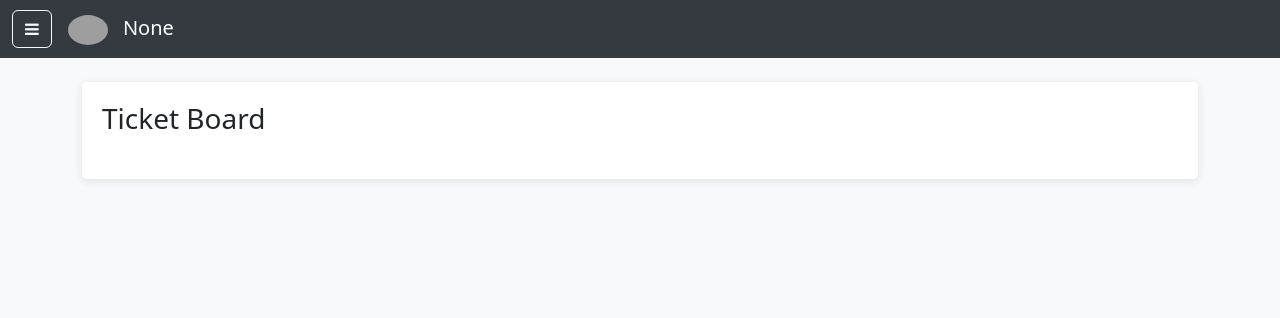
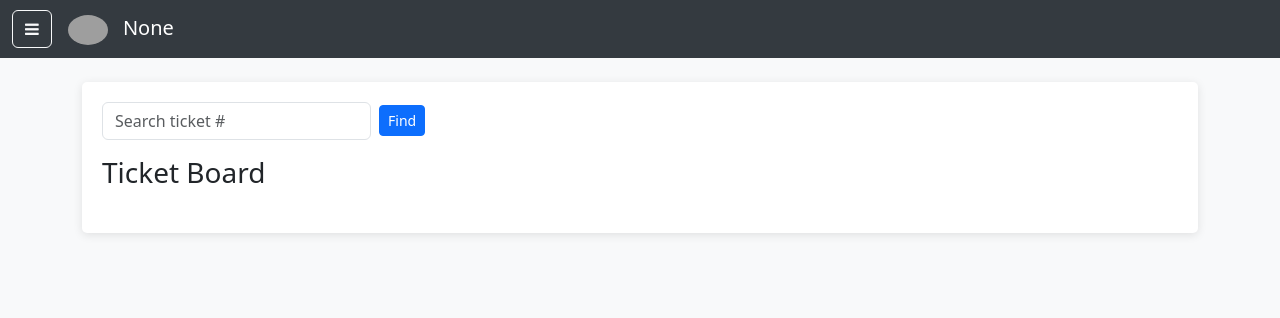
Before and after one commit to abean94/Ticket-and-Project-Management, a Flask app: page /dashboard in a window 1280 px wide. Shown: the top 318 px of the page. Run offline with Flask 3, Linux system fonts and the light colour scheme; the visitor is signed in with stand-in values (Sample User, id 1); data that the repository does not hold is empty; parts of the project's set-up code (start-up, migrations or seed data) failed here and were passed over; some libraries are stand-ins or nearby versions; grey boxes are pictures that could not be loaded.

Commit message:
added search function for dashboard to search ticket number, subject, or requestor

```diff
--- a/templates/dashboard.html
+++ b/templates/dashboard.html
@@ -225,6 +225,10 @@
 
     <div class="container mt-4">
         <div class="tickets-container">
+            <div class="mb-3 d-flex align-items-center gap-2">
+                <input type="text" id="ticketSearchInput" placeholder="Search ticket #" class="form-control w-25">
+                <button class="btn btn-primary btn-sm" onclick="searchTicket()">Find</button>
+            </div>
             <h3 class="mb-4">Ticket Board</h3>
             <ul class="tickets-list">
                 {% for ticket in tickets %}
@@ -317,5 +321,51 @@
             }
         });
     </script>
+    <script>
+    function searchTicket() {
+        const input = document.getElementById("ticketSearchInput").value.toLowerCase().trim();
+        if (!input) {
+            alert("Please enter a ticket number, name, or subject.");
+            return;
+        }
+
+        // Remove previous highlights
+        document.querySelectorAll(".highlight").forEach(el => el.classList.remove("highlight"));
+
+        let found = false;
+        document.querySelectorAll(".ticket-item").forEach(item => {
+            const idText = item.querySelector(".ticket-subject")?.textContent.toLowerCase() || "";
+            const userText = item.querySelector(".ticket-user")?.textContent.toLowerCase() || "";
+            const detailsText = item.querySelector(".ticket-details")?.textContent.toLowerCase() || "";
+
+            if (idText.includes(input) || userText.includes(input) || detailsText.includes(input)) {
+                item.classList.add("highlight");
+                item.scrollIntoView({ behavior: "smooth", block: "center" });
+                found = true;
+                return;
+            }
+        });
+
+        if (!found) {
+            alert("Ticket not found.");
+        }
+    }
+
+    document.addEventListener("keydown", function (event) {
+        if (event.key === "Enter" && document.activeElement.id === "ticketSearchInput") {
+            searchTicket();
+        }
+    });
+
+    // Highlight style
+    document.head.insertAdjacentHTML("beforeend", `
+        <style>
+            .highlight {
+                background-color: #ffff99 !important;
+                border: 2px solid #ffcc00;
+            }
+        </style>
+    `);
+</script>
 </body>
 </html>
```
